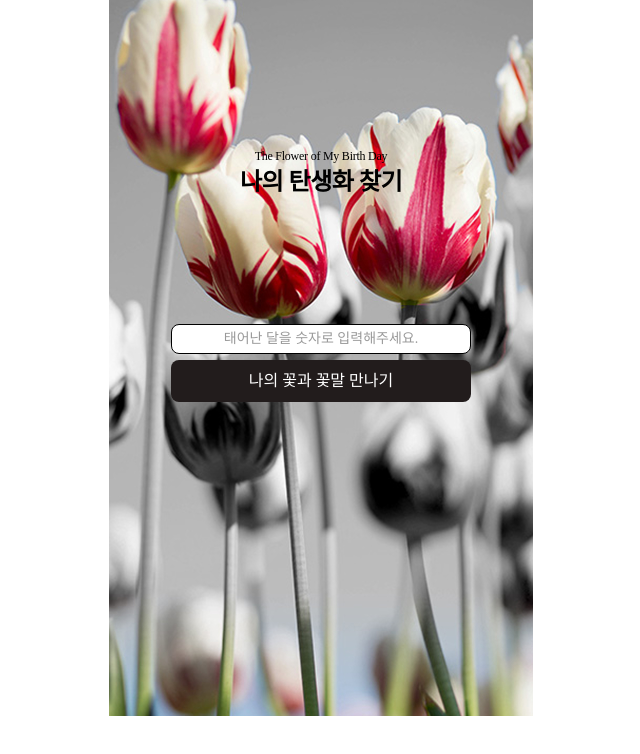
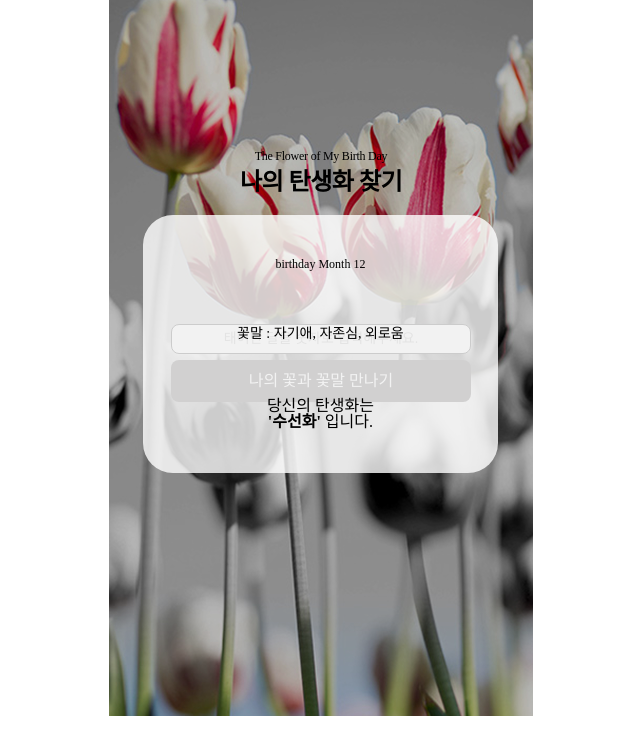
Before and after one commit to kyung175612-netizen/birthday_flower, a plain HTML site: page index.html in a window 1280 px wide. Both pictures are taken after a click on the button "나의 꽃과 꽃말 만나기". Shown: the whole page, without its empty margins (319-959 px from the left). Drawn offline with Linux system fonts and the light colour scheme; a web font is replaced by a local one.

Commit message:
탄생화 앱 과제

```diff
--- a/index.html
+++ b/index.html
@@ -9,6 +9,7 @@
     <link rel="shortcut icon" href="https://cdn-icons-png.flaticon.com/128/2608/2608946.png" type="image/x-icon">
     <link rel="stylesheet" href="./styles/reset.css">
     <link rel="stylesheet" href="./styles/index.css">
+    <script src="./scripts/index.js" defer></script>
 </head>
 <body>
     <main>
@@ -17,11 +18,19 @@
             <h1>나의 탄생화 찾기</h1>
         </div>
         <div class="contents">
-            <input id="user_birthday" placeholder="태어난 달을 숫자로 입력해주세요.">
-            <button id="birthday_result_btn">나의 꽃과 꽃말 만나기</button>
+            <input id="user_birthday" placeholder="태어난 달을 숫자로 입력해주세요." onclick="birthday_month()">
+            <button id="birthday_result_btn" onclick="popupShow()">나의 꽃과 꽃말 만나기</button>
             <!-- a태그는 클릭 시 다른 페이지로 이동 -->
             <!-- button 태그 클릭 시 범용기능 동적표현 -->
         </div>
+        <!-- 나의 꽃과 꽃말 만나기 버튼 클릭 시, 실행 화면-->
+        <div class="box_popup">
+            <p class="date">birthday Month 12</p>
+            <p class="flower_mean">꽃말 : 자기애, 자존심, 외로움</p>
+            <h2>당신의 탄생화는<br><em>'수선화'</em> 입니다.</h2>
+        </div>
+            <!-- 글쓰기 팝업 뒤 배경 -->
+        <div class="popup_bg" onclick="popupHide()"></div>
     </main>
 </body>
 </html>
--- /dev/null
+++ b/scripts/index.js
@@ -0,0 +1,18 @@
+const box_popup = document.querySelector('.box_popup');
+const popup_bg = document.querySelector('.popup_bg');
+console.log(box_popup, popup_bg);
+box_popup.style.display='none';
+popup_bg.style.display='none';
+function popupShow(){
+    box_popup.style.display='flex';
+    popup_bg.style.display='block';
+}
+function popupHide(){
+    box_popup.style.display='none';
+    popup_bg.style.display='none';
+}
+
+const user_birthday=document.querySelector('#user_birthday');
+function birthday_month() {
+    user_birthday.value = 12;
+}
--- a/styles/index.css
+++ b/styles/index.css
@@ -14,6 +14,7 @@ main {
     background-image: url(../images/bg.jpg);
     background-size: 100% auto;
     background-position: center;
+    position: relative;
 }
 main .title {
     text-align: center;
@@ -33,12 +34,8 @@ main .title h1 {
 main .contents {
     display: flex;
     flex-flow: column nowrap;
-    /* column(메인축-수직) nowrap(메인축 방향으로 줄바꿈안함) */
     align-items: center;
-    /* 메인축(수직)의 반대 교차축(수평)이 1줄일 떄, 가운데 정렬 */
     gap:6px;
-    /* 플렉스 설정 시, 자식 사이 간격(자식에 주는 margin과 효과 동일) */
-    /* 플렉스를 설정한 부모의 자식이 인라인일 겨우, 자식이 자동으로 블록으로 인식된다. */
 }
 main .contents #user_birthday {/* input 태그 입력 전 상태 */
     border: 1px solid #000;
@@ -48,7 +45,7 @@ main .contents #user_birthday {/* input 태그 입력 전 상태 */
     border-radius: 8px;
     background-color: #ffffff;
 }
-/* input 태그이 placeholder(안내문) 전용 선택자 글자색상 */
+/* input 태그의 placeholder(안내문) 전용 선택자 글자색상 */
 main .contents #user_birthday::placeholder {color: rgba(0,0,0,0.4);}
 /* input 태그가 활성화 되었을 때(커서가 들어오고 입력되는 상황) */
 main .contents #user_birthday:focus {border-color: #f00;}
@@ -61,3 +58,32 @@ main .contents #birthday_result_btn {
     border-radius: 8px;
     width: 300px; height: 42px;
 }
+/* -----------------------------------------------------팝업창 */
+main .box_popup {
+    background-color: rgba(255, 255, 255, 0.8);
+    display: flex;
+    width: 355px; height: 258px;
+    flex-flow:column nowrap;
+    justify-content:space-between;
+    padding:43px 52px 43px 52px;
+    text-align: center;
+    position: absolute; left:8%; top:30%;
+    z-index: 90;
+    border-radius: 30px;
+}
+main .box_popup .date{
+    font-size: 0.75em;
+}
+main .box_popup .flower_mean{
+    font-size: 0.875em;
+}
+main .box_popup h2 em{
+    font-weight: 700;
+}
+main .popup_bg {
+    background-color: rgba(0, 0, 0, 0.25);
+    position: absolute; top:0; left: 0;
+    width: 424px; height: 716px;
+    margin: 0 auto;
+    z-index: 50;
+}
```
Also changed, not shown: 1 other file.
